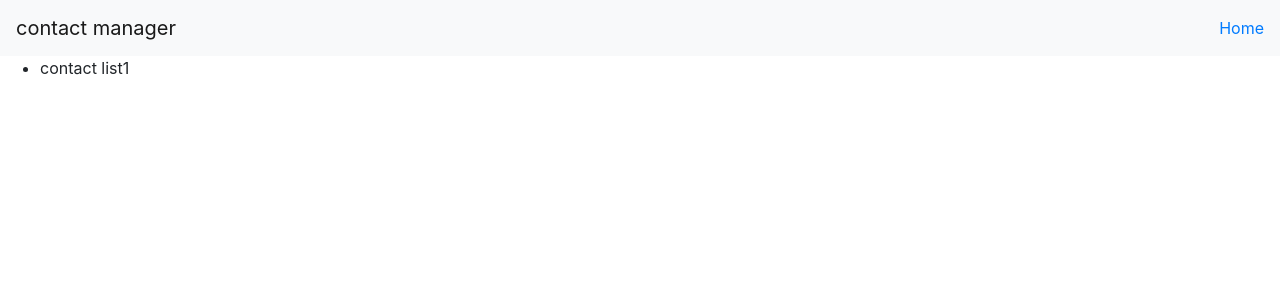
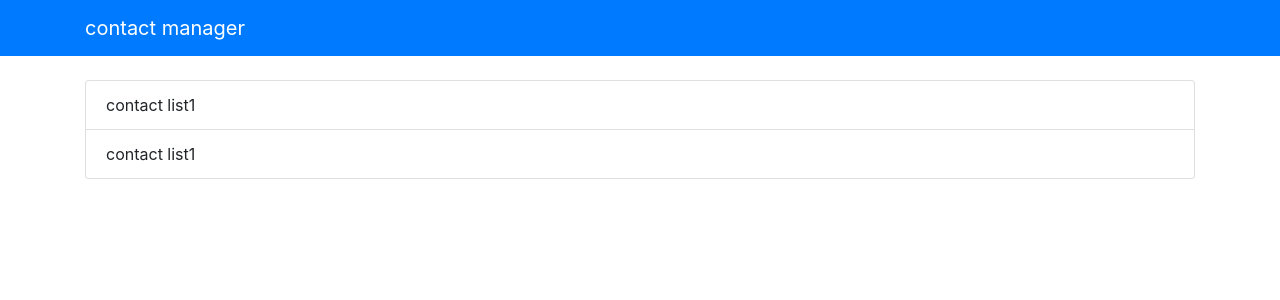
Before and after one commit to Charles026/react-contact-manager, a React (Create React App) app: page / in a window 1280 px wide. Shown: the top 300 px of the page. Built offline with nearby package versions, Linux system fonts and the light colour scheme.

Commit message:
bootstrap setup

```diff
--- a/src/App.js
+++ b/src/App.js
@@ -1,4 +1,4 @@
-import React, { Component } from 'react';
+import React, { Component, Fragment } from 'react';
 import Navbar from './components/Navbar';
 import ContactList from './components/ContactList'
 
@@ -9,10 +9,10 @@ import ContactList from './components/ContactList'
   render() {
 
     return (
-      <div >
+      <Fragment >
         <Navbar brand= 'contact manager'/>
         <ContactList />
-      </div>
+      </Fragment>
     )
   }
 }
--- a/src/components/ContactList.js
+++ b/src/components/ContactList.js
@@ -3,9 +3,11 @@ import React, { Component } from 'react'
 export class ContactList extends Component {
     render() {
         return (
-            <div>
-                <ul>
-                <li>contact list1</li>
+            <div className='container'>
+                <ul className='list-group'>
+                <li className='list-group-item'>contact list1</li>
+                <li className='list-group-item'>contact list1</li>
+
                 </ul>
             </div>
         )
--- a/src/components/Navbar.js
+++ b/src/components/Navbar.js
@@ -4,13 +4,11 @@ class Navbar extends Component {
     render() {
         const {brand} = this.props;
         return (
-            <div className = 'navbar navbar-light bg-light'>
+            <div className = 'navbar navbar-dark bg-primary mb-4'>
+                <div className="container">
                 <a href="/" className = 'navbar-brand'>{brand}</a>
-                <ul className = 'navbar-nav'>
-                    <li className = 'nav-item'>
-                        <a href="/">Home</a>
-                    </li>
-                </ul>
+                </div>
+
             </div>
         )
     }
--- a/src/index.js
+++ b/src/index.js
@@ -1,6 +1,6 @@
 import React from 'react';
 import ReactDOM from 'react-dom';
-import App from './app';
+import App from './App';
 
 import '../node_modules/bootstrap/dist/css/bootstrap.min.css';
 
```
Also changed, not shown: 2 other files (tests, documents, lock files or other folders).
